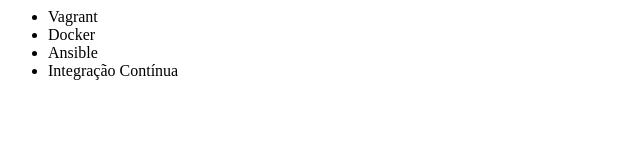
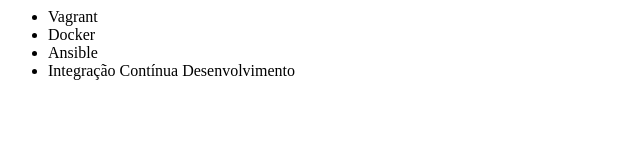
Before and after one commit to DanielPFerreira/alura-git, a plain HTML site: page index.html in a window 1280 px wide. Shown: the whole page, without its empty margins (0-640 px from the left). Drawn offline with Linux system fonts and the light colour scheme.

Commit message:
Renomeando

```diff
--- a/index.html
+++ b/index.html
@@ -9,7 +9,7 @@
 		<li>Vagrant</li>
 		<li>Docker</li>
 		<li>Ansible</li>
-		<li>Integração Contínua</li>
+		<li>Integração Contínua Desenvolvimento</li>
 	</ul>
 </body>
 </html>
```
